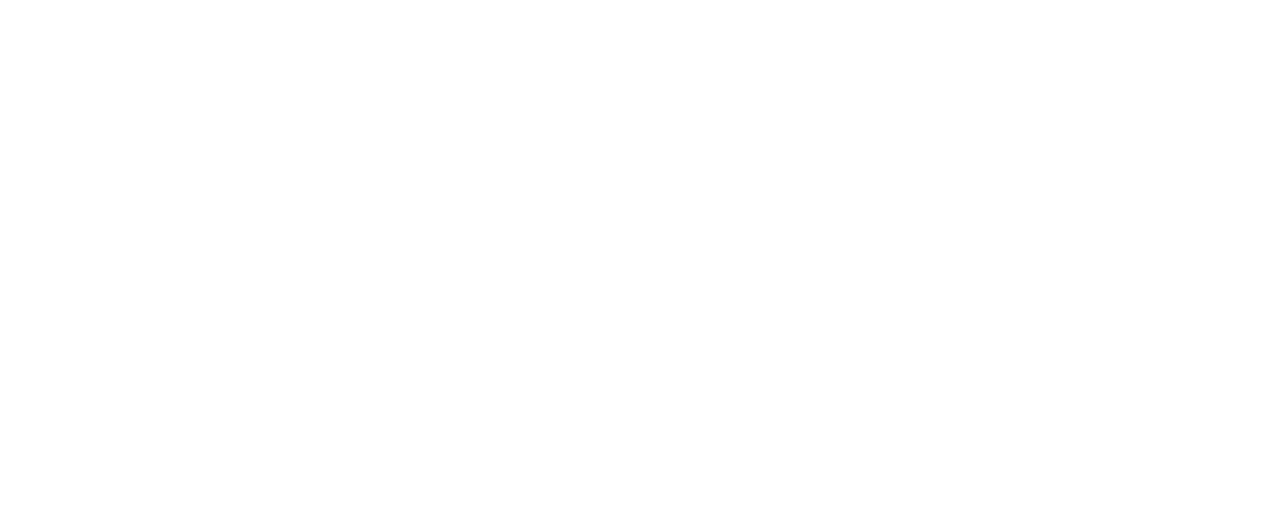
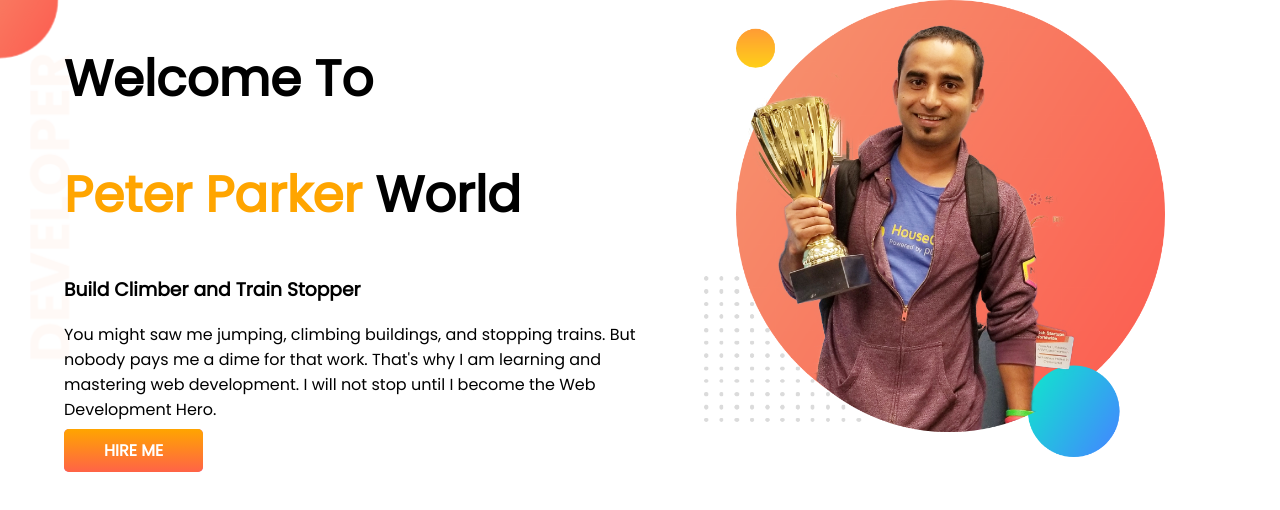
Before and after one commit to joybarua1/Portfolio, a plain HTML site: page index.html in a window 1280 px wide. Drawn offline with Linux system fonts and the light colour scheme.

Commit message:
top banner add

```diff
--- a/index.html
+++ b/index.html
@@ -1,13 +1,32 @@
 <!DOCTYPE html>
 <html lang="en">
+
 <head>
     <meta charset="UTF-8">
     <meta http-equiv="X-UA-Compatible" content="IE=edge">
     <meta name="viewport" content="width=device-width, initial-scale=1.0">
+    <link rel="preconnect" href="https://fonts.googleapis.com">
+    <link rel="preconnect" href="https://fonts.gstatic.com" crossorigin>
+    <link href="https://fonts.googleapis.com/css2?family=Poppins&display=swap" rel="stylesheet">
     <title>Joy Portfolio</title>
     <link rel="stylesheet" href="style.css">
 </head>
+
 <body>
+    <section class="header-area">
+        <div class="class">
+            <h1>Welcome To </h1>
+            <h1><span>Peter Parker</span> World</h1>
+            <h3>Build Climber and Train Stopper</h3>
+            <p>You might saw me jumping, climbing buildings, and stopping trains. But nobody pays me a dime for that
+                work. That's why I am learning and mastering web development. I will not stop until I become the Web
+                Development Hero.</p>
+            <a class="button" target="_blank" href="https://www.linkedin.com/in/joy-ratna-94b147193/">HIRE ME</a>
+        </div>
+        <div class="class">
+            <img src="images/jhankar.png" alt="">
+        </div>
+    </section>
+</body>
 
-</body>
 </html>
--- a/style.css
+++ b/style.css
@@ -0,0 +1,34 @@
+body{
+    margin: 0;
+    font-family: 'Poppins', sans-serif;
+}
+section{
+    display: flex;
+}
+.header-area{
+    background-image: url(images/top-banner.png);
+    background-repeat: no-repeat;
+}
+.class{
+    width: 50%;
+    padding-left: 5%;
+}
+.class h1{
+    font-size: 50px;
+}
+.class h1 span{
+    color: orange;
+}
+.class img{
+    width: 80%;
+}
+.button{
+    text-decoration: none;
+    background-color: orchid;
+    padding: 10px 40px;
+    color: white;
+    border-radius: 5px;
+    background-image: linear-gradient(orange, tomato);
+    font-weight: bold;
+
+}
```
Also changed, not shown: images/dream-bg.png (added), images/exp-bg.png (added), images/jhankar.png (added), images/jhankar2.png (added), images/my-bg.png (added), images/my-bg2.png (added), images/top-banner.png (added), 7 other files.
